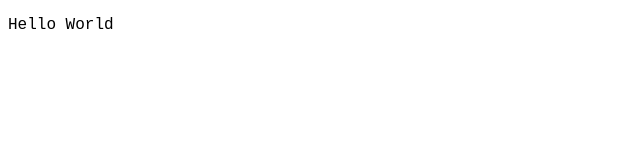
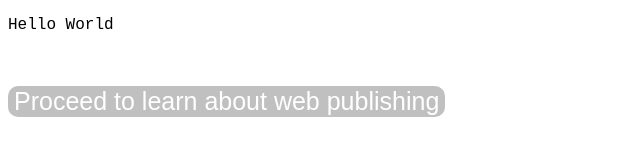
Before and after one commit to AryanSrivastava0301/Name, a plain HTML site: page index.html in a window 1280 px wide. Shown: the whole page, without its empty margins (0-640 px from the left). Drawn offline with Linux system fonts and the light colour scheme.

Commit message:
auto publish 1651995601845

```diff
--- a/index.html
+++ b/index.html
@@ -15,6 +15,8 @@
 <body >
 <div id="app">
     <p style="font-family: courier new;">Hello World</p>
+    <br><br>
+    <a href="/proceed.html"><button style="border-radius: 10px; background-color: silver; color: white; font-size: 25px; border: black;">Proceed to learn about web publishing </button></a>
 
 
 
```
Also changed, not shown: .playground/info.json.
